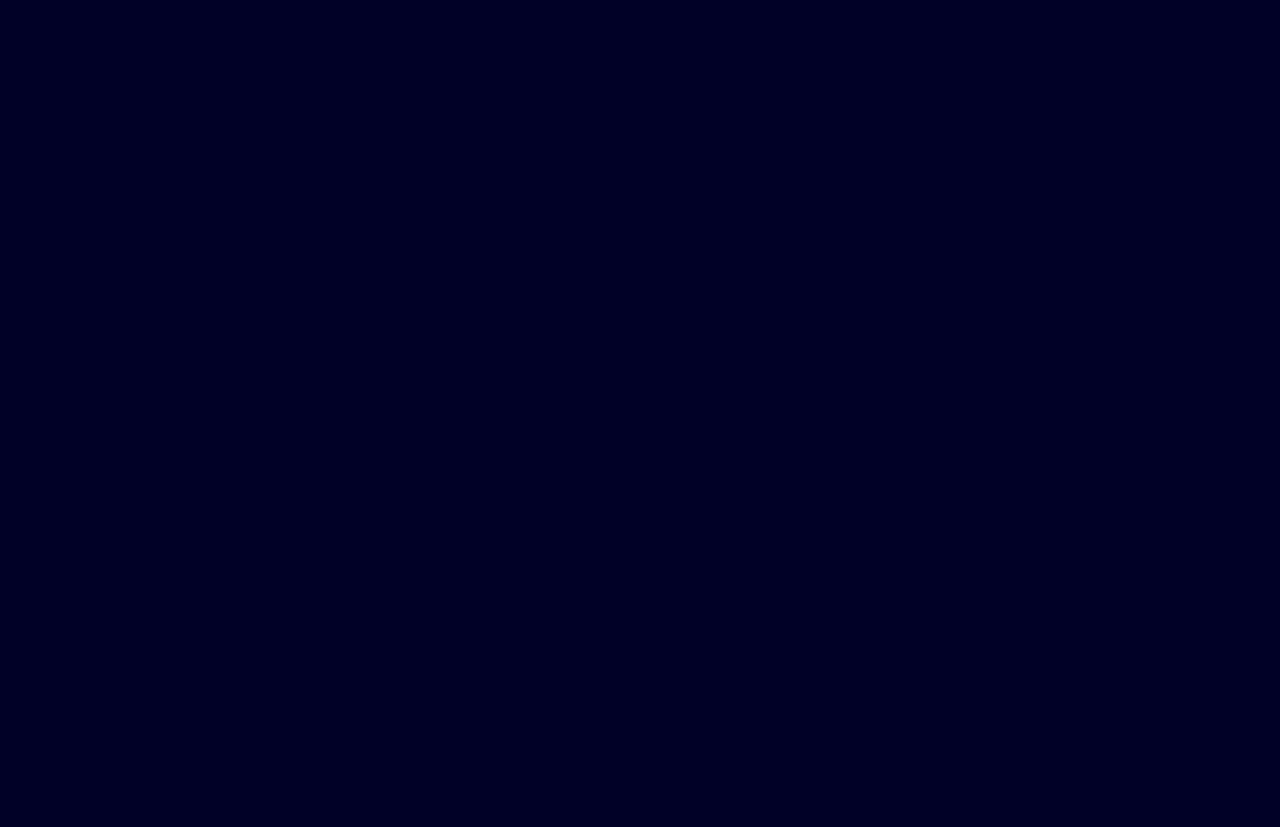
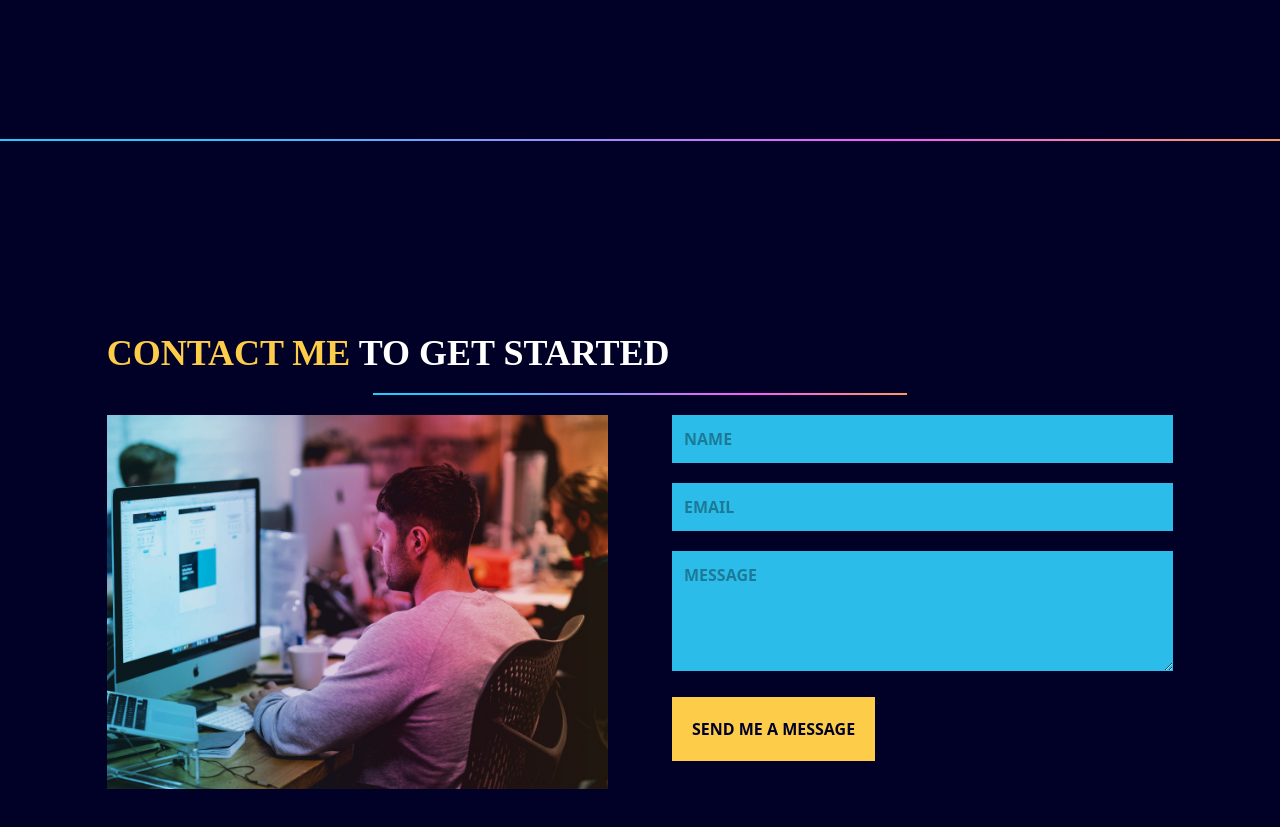
Before and after one commit to Cphasanulbanna/portfolio, a React (Vite) app: page / in a window 1280 px wide. Shown: the part 3240-4067 px from the top of the page. Before the commit the page ends 3379 px from the top, so only its background shows below. Built offline with nearby package versions, Linux system fonts and the light colour scheme.

Commit message:
implemented react-hook-form ,form submission

```diff
--- a/package.json
+++ b/package.json
@@ -13,7 +13,8 @@
     "framer-motion": "^10.12.18",
     "react": "^18.2.0",
     "react-anchor-link-smooth-scroll": "^1.0.12",
-    "react-dom": "^18.2.0"
+    "react-dom": "^18.2.0",
+    "react-hook-form": "^7.45.1"
   },
   "devDependencies": {
     "@types/react": "^18.2.14",
--- a/src/App.jsx
+++ b/src/App.jsx
@@ -8,6 +8,7 @@
 import LineGradient from "./components/LineGradient";
 import MySkills from "./components/MySkills";
 import Projects from "./components/Projects";
+import Contact from "./components/Contact";
 
 export const App = () => {
     const [selectedPage, setSelectedPage] = useState("home");
@@ -47,6 +48,10 @@
             <div className="w-5/6 mx-auto">
                 <Projects />
             </div>
+            <LineGradient />
+            <div className="w-5/6 mx-auto">
+                <Contact />
+            </div>
         </div>
     );
 };
--- /dev/null
+++ b/src/components/Contact.jsx
@@ -0,0 +1,133 @@
+import React from "react";
+
+import { useForm } from "react-hook-form";
+import { motion } from "framer-motion";
+import LineGradient from "./LineGradient";
+
+const Contact = () => {
+    const {
+        register,
+        trigger,
+        formState: { errors },
+    } = useForm();
+
+    const onSubmit = async (e) => {
+        const valid = await trigger();
+        if (!valid) {
+            e.preventDefault();
+        }
+    };
+    return (
+        <section
+            id="contact"
+            className="py-48"
+        >
+            {/* HEADINGS */}
+            <motion.div
+                initial="hidden"
+                whileInView="visible"
+                viewport={{ once: true, amount: 0.5 }}
+                transition={{ duration: 0.5 }}
+                variants={{ hidden: { opacity: 0, x: -50 }, visible: { opacity: 1, x: 0 } }}
+            >
+                <div>
+                    <p className="font-playfair font-semibold text-4xl">
+                        <span className="text-yellow">CONTACT ME </span>TO GET STARTED
+                    </p>
+                    <div className="flex md:justify-end my-5">
+                        <LineGradient width="w-2/4 mx-auto" />
+                    </div>
+                </div>
+            </motion.div>
+
+            {/* FORM & IMAGE */}
+            <div className="md:flex md:justify-between gap-16 mt-5">
+                <motion.div
+                    className="basis-1/2 flex justify-center"
+                    initial="hidden"
+                    whileInView="visible"
+                    viewport={{ once: true, amount: 0.5 }}
+                    transition={{ duration: 0.5 }}
+                    variants={{ hidden: { opacity: 0, y: 50 }, visible: { opacity: 1, y: 0 } }}
+                >
+                    <img
+                        src="../assets/contact-image.jpeg"
+                        alt="contact"
+                    />
+                </motion.div>
+
+                <motion.div
+                    className="basis-1/2 mt-10 md:mt-0"
+                    initial="hidden"
+                    whileInView="visible"
+                    viewport={{ once: true, amount: 0.5 }}
+                    transition={{ delay: 0.2, duration: 0.5 }}
+                    variants={{ hidden: { opacity: 0, y: 50 }, visible: { opacity: 1, y: 0 } }}
+                >
+                    <form
+                        action="https://formsubmit.co/3764222aa946cf6ea64d09d2ffc101b6"
+                        onSubmit={onSubmit}
+                        target="_blank"
+                        method="POST"
+                    >
+                        <input
+                            className="w-full bg-blue font-semibold placeholder-opaque-black p-3"
+                            type="text"
+                            placeholder="NAME"
+                            {...register("name", { required: true, maxLength: 100 })}
+                        />
+                        {errors.name && (
+                            <p className="text-red mt-1">
+                                {errors.name.type === "required" && "This field is required"}
+                                {errors.name.type === "maxLength" && "Max length is 100 char"}
+                            </p>
+                        )}
+
+                        <input
+                            className="w-full bg-blue font-semibold placeholder-opaque-black p-3 mt-5"
+                            type="text"
+                            placeholder="EMAIL"
+                            {...register("email", {
+                                required: true,
+                                pattern: /^[A-Z0-9._%+-]+@[A-Z0-9.-]+\.[A-Z]{2,}$/i,
+                            })}
+                        />
+                        {errors.email && (
+                            <p className="text-red mt-1">
+                                {errors.email.type === "required" && "This field is required"}
+                                {errors.email.type === "pattern" && "Invalid email"}
+                            </p>
+                        )}
+
+                        <textarea
+                            className="w-full bg-blue font-semibold placeholder-opaque-black p-3 mt-5"
+                            type="text"
+                            placeholder="MESSAGE"
+                            rows="4"
+                            cols="50"
+                            {...register("message", {
+                                required: true,
+                                maxLength: 1000,
+                            })}
+                        />
+                        {errors.message && (
+                            <p className="text-red mt-1">
+                                {errors.message.type === "required" && "This field is required"}
+                                {errors.message.type === "maxLength" && "Max length is 1000 char"}
+                            </p>
+                        )}
+
+                        <button
+                            type="submit"
+                            className="p-5 bg-yellow font-semibold text-deep-blue mt-5 hover:bg-red hover:text-white transition duration-500"
+                        >
+                            SEND ME A MESSAGE
+                        </button>
+                    </form>
+                </motion.div>
+            </div>
+        </section>
+    );
+};
+
+export default Contact;
```
Also changed, not shown: 2 other files (tests, documents, lock files or other folders).
